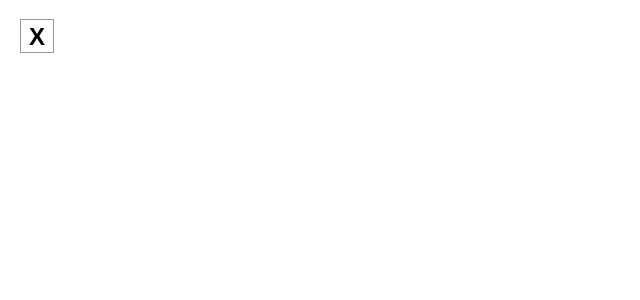
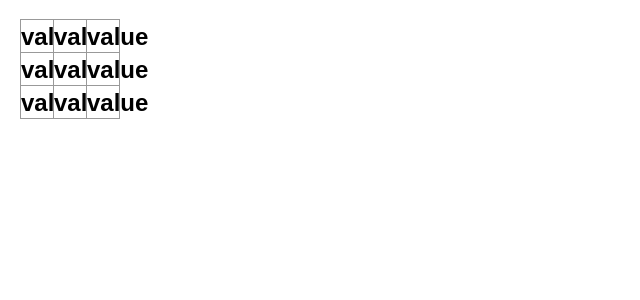
Before and after one commit to nathanpuckett/react-tic-tac-toe, a React (Create React App) app: page / in a window 1280 px wide. Shown: the top 300 px of the page, without its empty margins (0-640 px from the left). Built offline with nearby package versions, Linux system fonts and the light colour scheme.

Commit message:
Build the board

```diff
--- a/src/App.js
+++ b/src/App.js
@@ -1,3 +1,25 @@
-export default function Square() {
-  return <button className="square">X</button>;
+function Square({ value }) {
+  return <button className="square">value</button>;
 }
+
+export default function Board() {
+  return (
+    <>
+      <div className="board-row">
+        <Square />
+        <Square />
+        <Square />
+      </div>
+      <div className="board-row">
+        <Square />
+        <Square />
+        <Square />
+      </div>
+      <div className="board-row">
+        <Square />
+        <Square />
+        <Square />
+      </div>
+    </>
+  );
+}
```
Also changed, not shown: 1 other file (tests, documents, lock files or other folders).
